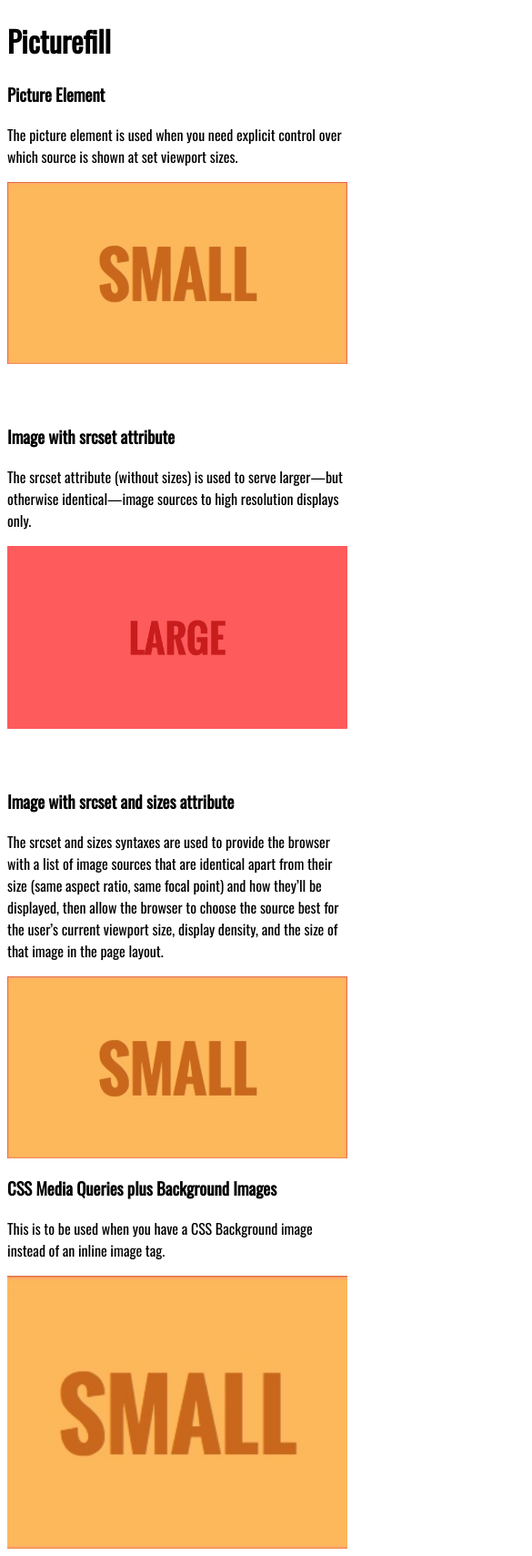
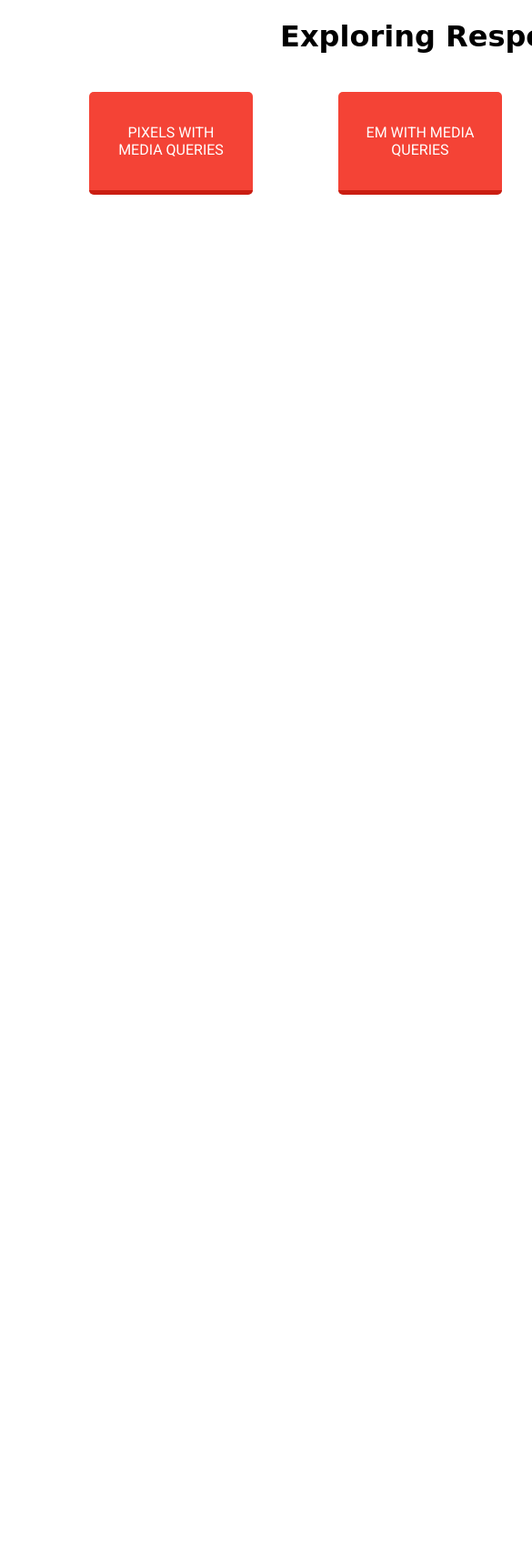
Before and after one commit to johnstew/responsive-font-sizes, a website: page public/index.html in a window 390 px wide. Shown: the top 1710 px of the page at 91% size, 585 px wide, since content can reach past the window. After the commit the page ends 844 px from the top, so only its background shows below. Drawn offline with nearby package versions, Linux system fonts and the light colour scheme; a web font is replaced by a local one.

Commit message:
Adding in PX with MQ

```diff
--- a/package.json
+++ b/package.json
@@ -1,5 +1,5 @@
 {
-  "name": "picturefill",
+  "name": "responsive-font-sizes",
   "version": "1.0.0",
   "description": "",
   "main": "index.js",
@@ -7,7 +7,6 @@
     "test": "echo \"Error: no test specified\" && exit 1"
   },
   "keywords": [],
-  "author": "John Stewart <john.stew.digital@gmail.com> (http://johnstewart.net)",
   "license": "ISC",
   "devDependencies": {
     "gulp": "^3.9.0",
--- a/public/index.html
+++ b/public/index.html
@@ -2,45 +2,24 @@
 <html lang="en">
 <head>
 	<meta charset="UTF-8">
-	<title>Picturefill</title>
+	<title>Exploring Responsive Font Sizing</title>
 	<link rel="stylesheet" href="css/main.css">
 </head>
 <body>
-	<h1>Picturefill</h1>
-	<div class="picture-element-container">
-		<h3>Picture Element</h3>
-		<p>The picture element is used when you need explicit control over which source is shown at set viewport sizes.</p>
-		<picture class="pe-image">
-		  <source srcset="images/large.jpg, images/large@2x.jpg 2x" media="(min-width: 1280px)">
-		  <source srcset="images/small.jpg, images/small@2x.jpg 2x" media="(max-width: 768px)">
-		  <img srcset="images/medium.jpg, images/medium@2x.jpg 2x" alt="">
-		</picture>
+	<div class="container">
+		<h1 class="text-center">Exploring Responsive Font Sizing</h1>
+		<a href="px-with-mq.html" class="btn">
+			Pixels with Media Queries
+		</a>
+		<a href="em-with-mq.html" class="btn">
+			EM with Media Queries
+		</a>
+		<a href="rem-with-mq.html" class="btn">
+			REM with Media Queries
+		</a>
+		<a href="vw-with-mq.html" class="btn">
+			VW with Media Queries
+		</a>
 	</div>
-	<br>
-	<br>
-	<div class="src-container">
-		<h3>Image with srcset attribute</h3>
-		<p>The srcset attribute (without sizes) is used to serve larger—but otherwise identical—image sources to high resolution displays only.</p>
-		<img srcset="images/large.jpg 1x, images/large@2x.jpg 2x" alt="">
-	</div>
-	<br>
-	<br>
-	<div class="ss-container">
-		<h3>Image with srcset and sizes attribute</h3>
-		<p>The srcset and sizes syntaxes are used to provide the browser with a list of image sources that are identical apart from their size (same aspect ratio, same focal point) and how they’ll be displayed, then allow the browser to choose the source best for the user’s current viewport size, display density, and the size of that image in the page layout.</p>
-		<img
-		  sizes="100%"
-		  src="images/small.jpg"
-		  srcset="images/small.jpg 400w,
-		          images/medium.jpg 800w,
-		          images/large.jpg 1280w"
-		  alt="">
-	</div>
-	<div class="bg-container">
-		<h3>CSS Media Queries plus Background Images</h3>
-		<p>This is to be used when you have a CSS Background image instead of an inline image tag.</p>
-		<div class="bg-image"></div>
-	</div>
-	<script src="components/picturefill/dist/picturefill.min.js"></script>
 </body>
 </html>
--- /dev/null
+++ b/public/js/main.js
@@ -0,0 +1,3 @@
+window.onresize = function(){
+	document.querySelector('.sw-container').innerHTML = window.innerWidth+'px';
+};
--- a/public/sass/main.scss
+++ b/public/sass/main.scss
@@ -1,55 +1,48 @@
-@import url(https://fonts.googleapis.com/css?family=Oswald:400,300);
+@import url(https://fonts.googleapis.com/css?family=Roboto:400,300);
+@import url(https://fonts.googleapis.com/css?family=Shadows+Into+Light+Two);
 
 html,body{
-	font-family: 'Oswald', sans-serif;
+	font-family: 'Roboto', sans-serif;
 	font-weight: 400;
 }
 
-img{
-	display: block;
-	width: 100%;
-	height: auto;
+h1,h2,h3,h4{
+	font-family: 'Shadows Into Light Two', cursive;
 }
 
-.bg-image{
+.container{
 	display: block;
-	background-image: url('../images/medium.jpg');
-	height: 700px;
-	background-size: cover;
-	background-position: center center;
-	width: 100%;
+	width: 1200px;
+	margin: 0 auto;
+}
 
-	@media (min-width: 1280px){
-		background-image: url('../images/large.jpg');
+.text-center{ text-align: center; }
+
+.btn{
+	display: inline-block;
+  width: 120px;
+  background: #F44336;
+  color: #FFFFFF;
+  text-align: center;
+  padding: 35px 30px;
+  font-family: 'Roboto', sans-serif;
+  text-decoration: none;
+  text-transform: uppercase;
+  border-radius: 5px;
+	position: relative;
+	z-index: 1;
+	border-bottom: 5px solid #CA1E12;
+	opacity: 1;
+	top: 0px;
+	margin: 20px 0px 0px 90px;
+
+
+	&:hover{
+		opacity: .85;
 	}
 
-	@media (min-width: 1280px)
-	and (-webkit-min-device-pixel-ratio: 2),
-	and (min-resolution: 192dpi){
-		background-image: url('../images/large@2x.jpg');
-	}
-
-	@media (min-width: 781px) and (max-width: 1279px){
-		background-image: url('../images/medium.jpg');
-		height: 500px;
-	}
-
-	@media (min-width: 781px) and (max-width: 1279px),
-	and (-webkit-min-device-pixel-ratio: 2),
-	and (min-resolution: 192dpi){
-		background-image: url('../images/medium@2x.jpg');
-		height: 500px;
-	}
-
-	@media (max-width: 780px){
-		background-image: url('../images/small.jpg');
-		height: 300px;
-	}
-
-	@media (max-width: 780px)
-	and (-webkit-min-device-pixel-ratio: 2),
-	and (min-resolution: 192dpi){
-		background-image: url('../images/small@2x.jpg');
-		height: 300px;
+	&:active{
+		border-bottom: 0px solid #CA1E12;
+		top: 5px;
 	}
 }
--- /dev/null
+++ b/public/sass/px-with-mq.scss
@@ -0,0 +1,74 @@
+@import url(https://fonts.googleapis.com/css?family=Roboto:400,300);
+@import url(https://fonts.googleapis.com/css?family=Shadows+Into+Light+Two);
+
+html,body{
+	font-family: 'Roboto', sans-serif;
+	font-weight: 400;
+}
+
+h1,h2,h3,h4{
+	font-family: 'Shadows Into Light Two', cursive;
+}
+
+.container{
+	display: block;
+	width: 1200px;
+	margin: 0 auto;
+}
+
+@media (min-width: 1280px){
+	h1{
+		font-size: 76px;
+	}
+	p{
+		font-size: 24px;
+	}
+}
+
+@media (min-width: 960px) and (max-width: 1279px){
+	.container{
+		width: 100%;
+	}
+	h1{
+		font-size: 66px;
+	}
+	p{
+		font-size: 22px;
+	}
+}
+
+@media (min-width: 769px) and (max-width: 959px){
+	.container{
+		width: 100%;
+	}
+	h1{
+		font-size: 54px;
+	}
+	p{
+		font-size: 20px;
+	}
+}
+
+@media (max-width: 768px){
+	.container{
+		width: 100%;
+	}
+	h1{
+		font-size: 32px;
+	}
+	p{
+		font-size: 16px;
+	}
+}
+
+@media (max-width: 420px){
+	.container{
+		width: 100%;
+	}
+	h1{
+		font-size: 26px;
+	}
+	p{
+		font-size: 14px;
+	}
+}
```
Also changed, not shown: public/px-with-mq.html (added, +19 -0 lines), public/css/main.css, public/css/px-with-mq.css (added).
